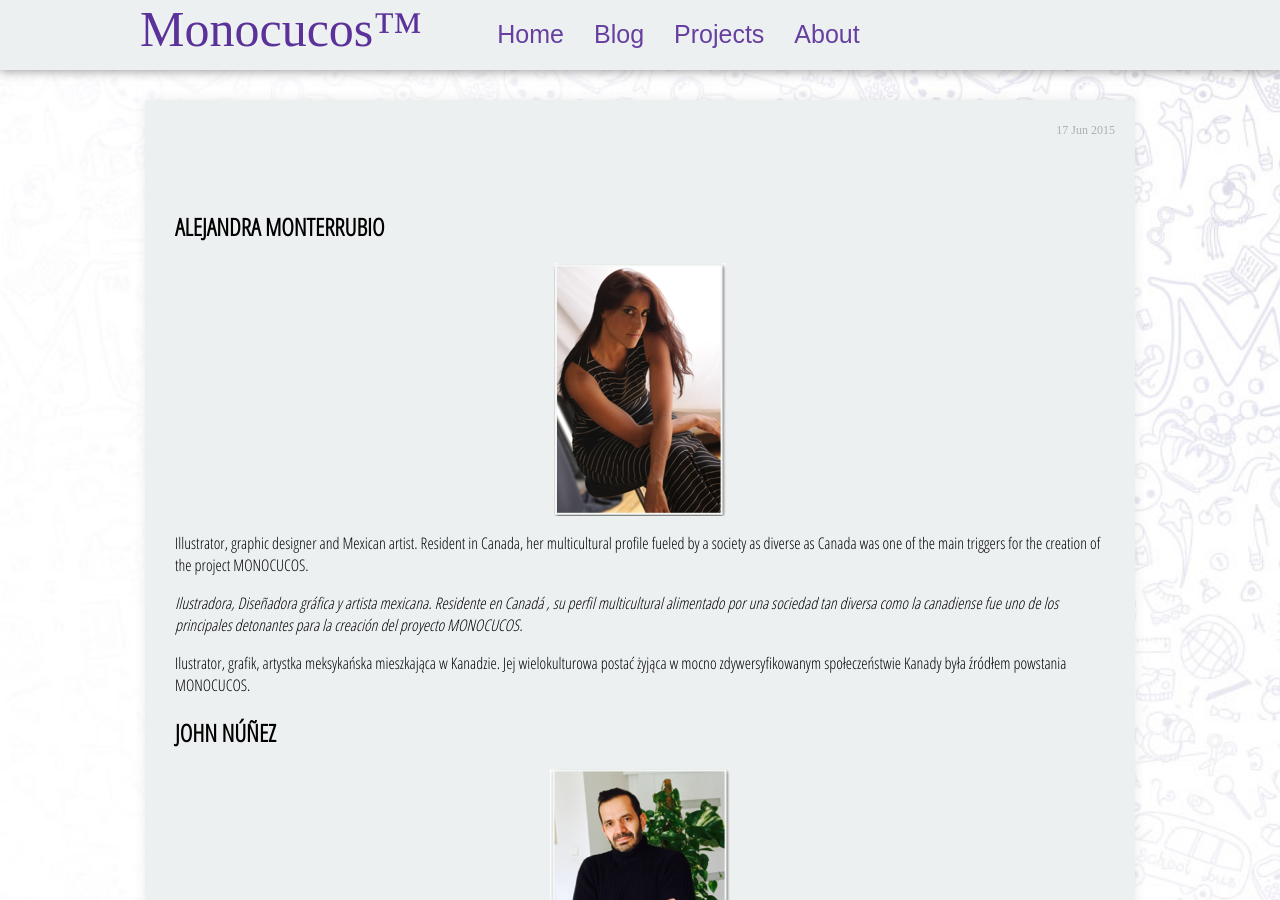
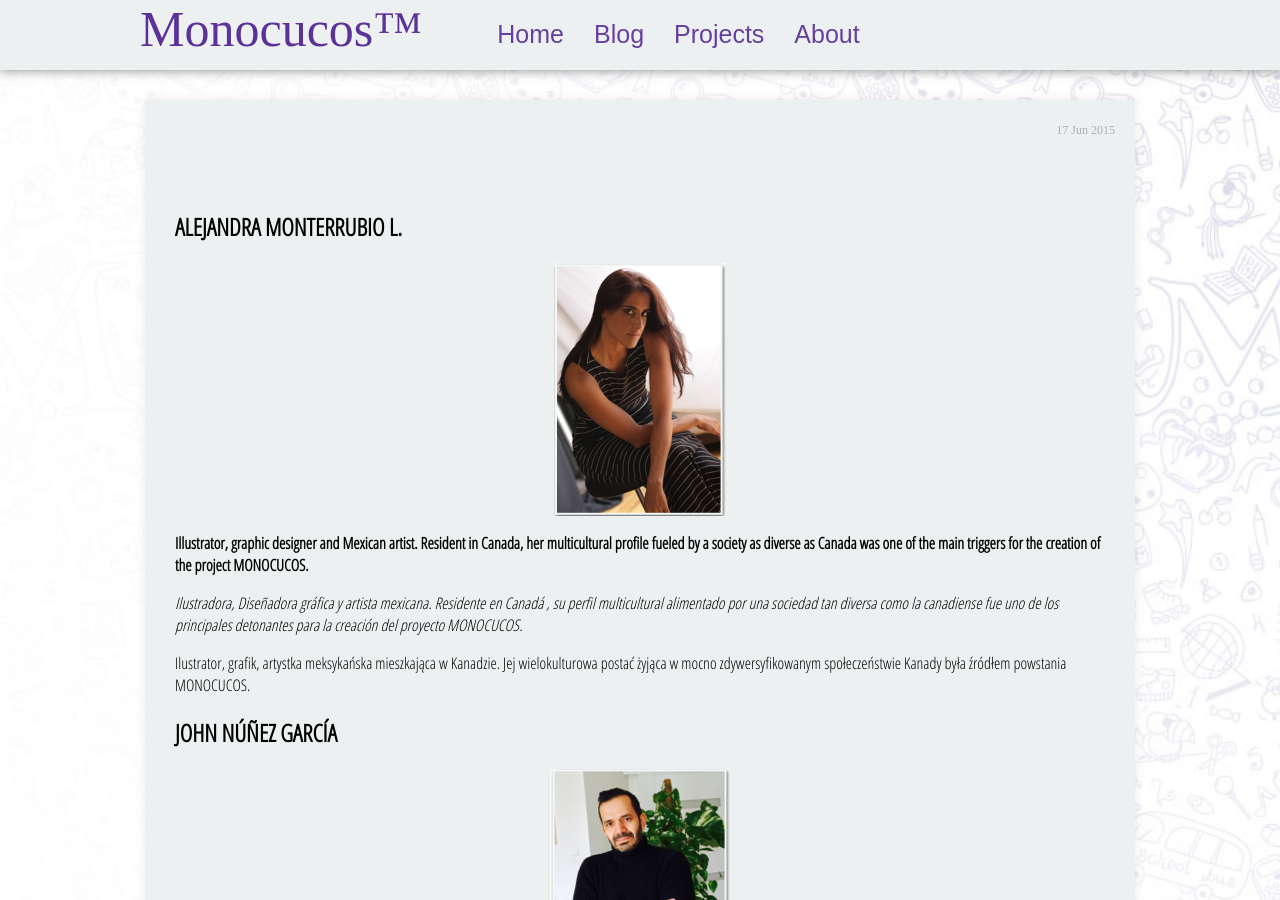
Before and after one commit to MonocucosTM/Monocucos, a Jekyll site: the page built from _posts/2018-01-12-authors.md, in a window 1280 px wide and 900 px high. Built offline with Jekyll 4.4.1, drawn with Linux system fonts in a browser that asks for light colours; nearby versions of some CDN libraries; some web fonts are replaced.

Commit message:
Update 2018-01-12-authors.md

```diff
--- a/_posts/2018-01-12-authors.md
+++ b/_posts/2018-01-12-authors.md
@@ -15,19 +15,19 @@ tag:
 
 
 
-## ALEJANDRA MONTERRUBIO
+## ALEJANDRA MONTERRUBIO L.
 ![Logo](../assets/img/Ale.png)
 {: .image-pull-left}
 
-Illustrator, graphic designer and Mexican artist. Resident in Canada,
+**Illustrator, graphic designer and Mexican artist. Resident in Canada,
 her multicultural profile fueled by a society as diverse as Canada was one of the main triggers
-for the creation of the project MONOCUCOS.
+for the creation of the project MONOCUCOS.**
 
 *Ilustradora, Diseñadora gráfica y artista mexicana. Residente en Canadá , su perfil multicultural alimentado por una sociedad tan diversa como la canadiense fue uno de los principales detonantes para la creación del proyecto MONOCUCOS.*
 
 Ilustrator, grafik, artystka meksykańska mieszkająca w Kanadzie. Jej wielokulturowa postać żyjąca w mocno zdywersyfikowanym społeczeństwie Kanady była źródłem powstania MONOCUCOS.
 
-## JOHN NÚÑEZ
+## JOHN NÚÑEZ GARCÍA
 ![Logo](../assets/img/John.png)
 
 *Creativo publicitario colombiano. Radicado en Polonia, apasionado por la escritura. Su perfil profesional fue desarrollado en la redacción de textos, dirección creativa y creación de estrategias de comunicación en agencias publicitarias de latino América y Europa.*
```
